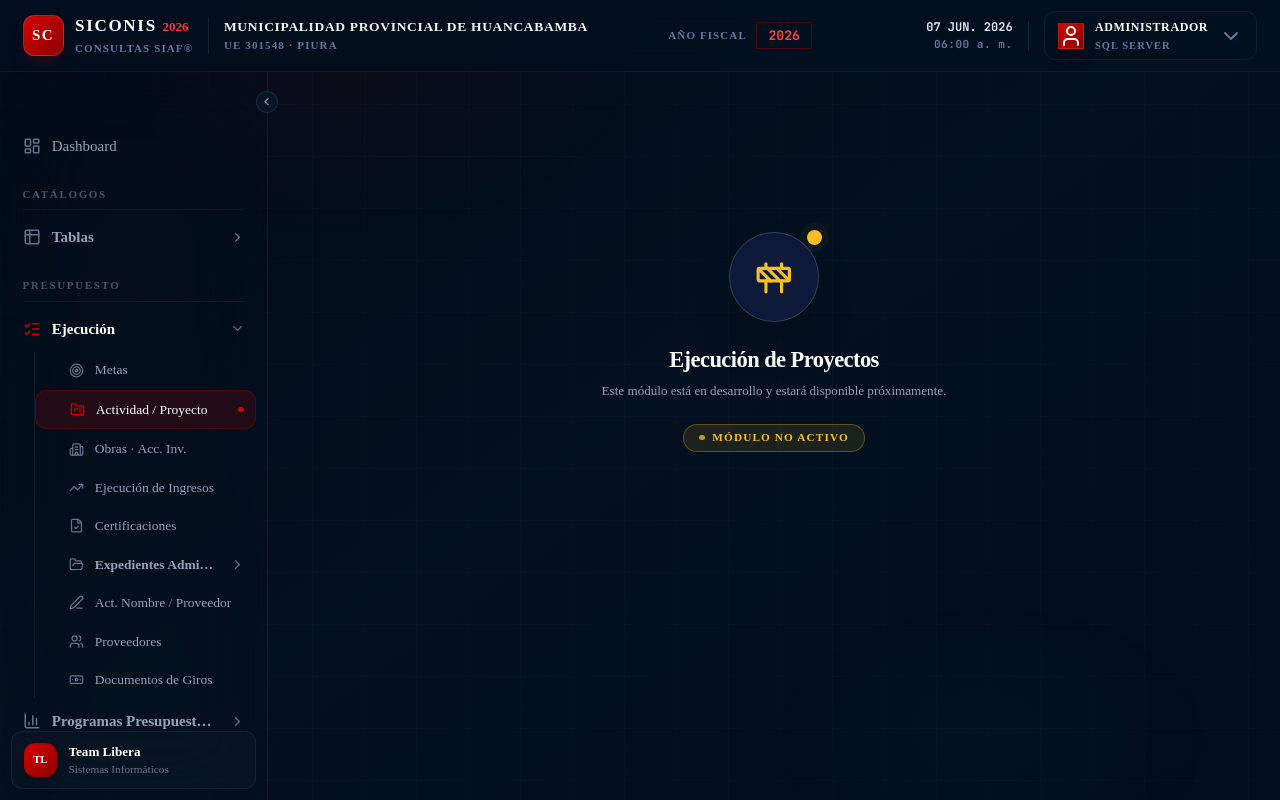
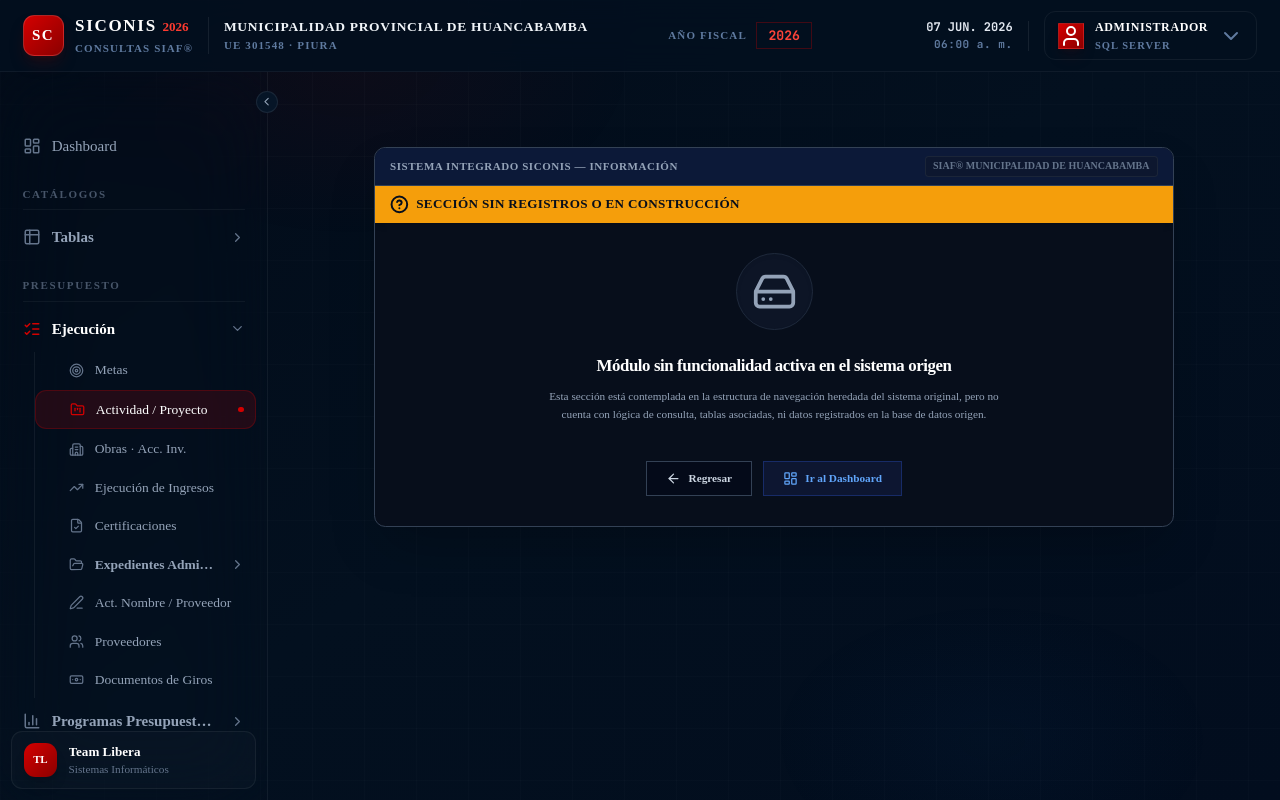
Before and after one commit to DraxLuis/SWSiconis2026-Web, a Next.js app: page /inversion/ejecucion in a window 1280 px wide. Built offline with nearby package versions, Linux system fonts and the light colour scheme.

Commit message:
fix(inversion): usar interfaz de modulo inactivo existente en ejecucion proyectos

```diff
--- a/src/app/inversion/ejecucion/page.tsx
+++ b/src/app/inversion/ejecucion/page.tsx
@@ -1,32 +1,70 @@
 'use client';
 
-import { Construction } from 'lucide-react';
+import Link from 'next/link';
+import { useRouter } from 'next/navigation';
+import { ArrowLeft, LayoutDashboard, HelpCircle, HardDrive } from 'lucide-react';
 
 export default function EjecucionProyectosPage() {
+  const router = useRouter();
+
   return (
-    <div className="w-full flex flex-col items-center justify-center min-h-[60vh] gap-6 select-none">
-      {/* Icon */}
-      <div className="relative flex items-center justify-center w-24 h-24 rounded-full bg-[#0c1938] border border-slate-700 shadow-2xl">
-        <Construction className="w-10 h-10 text-amber-400" />
-        <span className="absolute -top-1 -right-1 w-4 h-4 rounded-full bg-amber-400 animate-ping opacity-60" />
-        <span className="absolute -top-1 -right-1 w-4 h-4 rounded-full bg-amber-400" />
+    <div className="max-w-[800px] mx-auto py-12 animate-in fade-in duration-500">
+      {/* Outer VFP Window Wrapper */}
+      <div className="rounded-xl border border-slate-700 bg-[#070e1b] shadow-2xl overflow-hidden flex flex-col">
+        {/* Window Top Title / Metadata Banner */}
+        <div className="bg-[#0c1938] border-b border-slate-700 px-4 py-2 flex items-center justify-between">
+          <div className="flex items-center gap-2">
+            <span className="text-[11px] font-black tracking-wider text-slate-400 uppercase">
+              SISTEMA INTEGRADO SICONIS — INFORMACIÓN
+            </span>
+          </div>
+          <div className="text-[10px] font-bold text-slate-500 bg-slate-900/60 border border-slate-800/80 rounded px-2 py-0.5">
+            SIAF® MUNICIPALIDAD DE HUANCABAMBA
+          </div>
+        </div>
+
+        {/* Inner Window Header Banner - Light amber/yellow solid background */}
+        <div className="bg-[#f59e0b] text-[#070e1b] px-4 py-2.5 flex items-center gap-2 shadow-md">
+          <HelpCircle className="h-5 w-5 stroke-[2.5]" />
+          <h2 className="font-extrabold text-sm tracking-wide uppercase">
+            SECCIÓN SIN REGISTROS O EN CONSTRUCCIÓN
+          </h2>
+        </div>
+
+        {/* Window Content */}
+        <div className="p-8 text-center space-y-6">
+          <div className="flex justify-center">
+            <div className="p-4 rounded-full bg-slate-900/80 border border-slate-800 shadow-inner">
+              <HardDrive className="h-12 w-12 text-slate-400" />
+            </div>
+          </div>
+
+          <div className="space-y-2 max-w-lg mx-auto">
+            <h3 className="text-lg font-bold text-white tracking-tight">
+              Módulo sin funcionalidad activa en el sistema origen
+            </h3>
+            <p className="text-slate-400 text-xs leading-relaxed">
+              Esta sección está contemplada en la estructura de navegación heredada del sistema original,
+              pero no cuenta con lógica de consulta, tablas asociadas, ni datos registrados en la base de datos origen.
+            </p>
+          </div>
+
+          <div className="pt-4 flex flex-col sm:flex-row items-center justify-center gap-3">
+            <button
+              onClick={() => router.back()}
+              className="w-full sm:w-auto flex items-center justify-center gap-2 text-xs font-bold px-5 py-2.5 rounded-lg border border-slate-700 bg-slate-950/40 hover:bg-slate-900/40 text-slate-300 hover:text-white transition-all"
+            >
+              <ArrowLeft className="h-4 w-4" /> Regresar
+            </button>
+            <Link
+              href="/"
+              className="w-full sm:w-auto flex items-center justify-center gap-2 text-xs font-bold px-5 py-2.5 rounded-lg border border-blue-900/60 bg-blue-950/40 hover:bg-blue-900/40 text-blue-400 hover:text-blue-300 transition-all"
+            >
+              <LayoutDashboard className="h-4 w-4" /> Ir al Dashboard
+            </Link>
+          </div>
+        </div>
       </div>
-
-      {/* Title */}
-      <div className="text-center space-y-2">
-        <h1 className="text-2xl font-extrabold text-white tracking-tight">
-          Ejecución de Proyectos
-        </h1>
-        <p className="text-slate-400 text-sm font-medium">
-          Este módulo está en desarrollo y estará disponible próximamente.
-        </p>
-      </div>
-
-      {/* Badge */}
-      <span className="inline-flex items-center gap-2 px-4 py-1.5 rounded-full bg-amber-400/10 border border-amber-400/30 text-amber-400 text-xs font-bold uppercase tracking-widest">
-        <span className="w-1.5 h-1.5 rounded-full bg-amber-400 animate-pulse" />
-        Módulo no activo
-      </span>
     </div>
   );
 }
```
